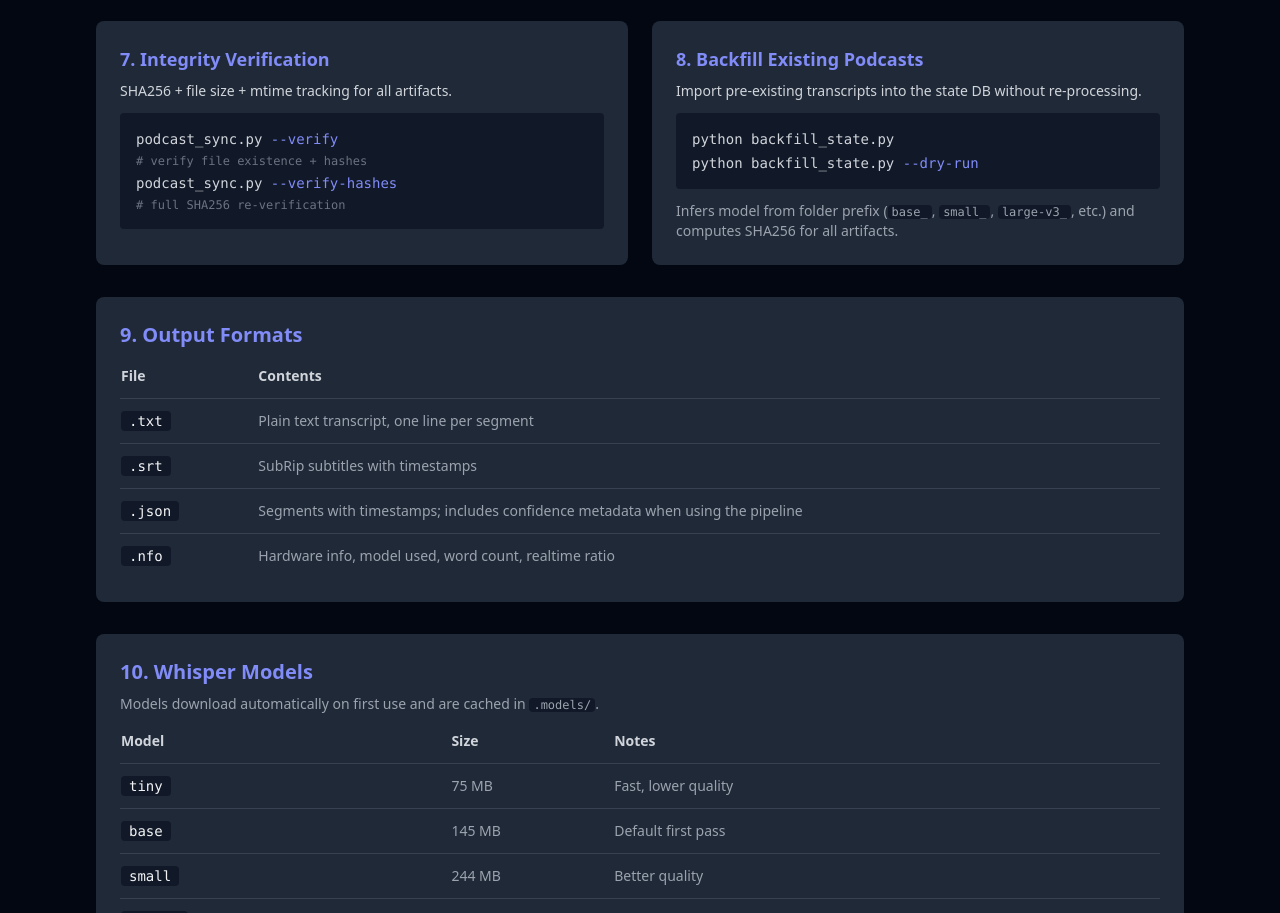
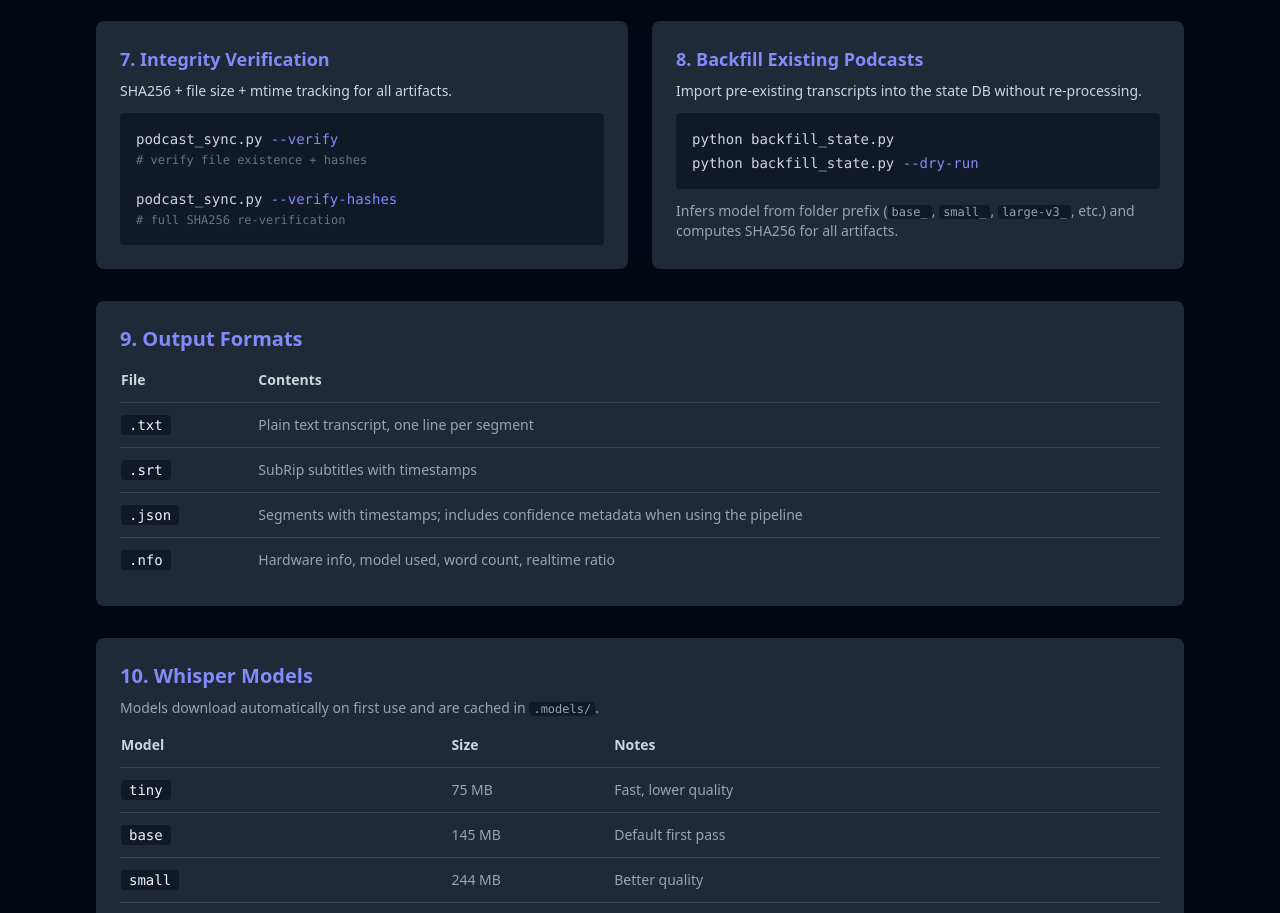
Before and after one commit to schwesig/podcast-transcriber, an Astro site in the folder web/: page /features in a window 1280 px wide. Shown: the part 1228-2141 px from the top of the page. Built offline with nearby package versions, Linux system fonts and the light colour scheme; Astro itself is replaced by a stand-in of ours.

Commit message:
fix: accessibility and code block consistency
Co-Authored-By: Claude Sonnet 4.6 <noreply@anthropic.com>

```diff
--- a/web/src/layouts/Layout.astro
+++ b/web/src/layouts/Layout.astro
@@ -58,6 +58,8 @@ const navLinks = [
             id="nav-toggle"
             class="md:hidden text-gray-400 hover:text-gray-100 transition-colors"
             aria-label="Toggle navigation"
+            aria-expanded="false"
+            aria-controls="nav-menu"
           >
             <svg class="w-6 h-6" fill="none" stroke="currentColor" viewBox="0 0 24 24">
               <path stroke-linecap="round" stroke-linejoin="round" stroke-width="2" d="M4 6h16M4 12h16M4 18h16" />
@@ -102,6 +104,8 @@ const navLinks = [
       const menu = document.getElementById("nav-menu");
       toggle?.addEventListener("click", () => {
         menu?.classList.toggle("hidden");
+        const expanded = toggle.getAttribute("aria-expanded") === "true";
+        toggle.setAttribute("aria-expanded", expanded ? "false" : "true");
       });
     </script>
   </body>
--- a/web/src/pages/features.astro
+++ b/web/src/pages/features.astro
@@ -114,12 +114,11 @@ import Layout from "../layouts/Layout.astro";
         <p class="text-gray-300 text-sm mb-3">
           SHA256 + file size + mtime tracking for all artifacts.
         </p>
-        <div class="bg-gray-900 rounded p-4 font-mono text-sm text-gray-300 space-y-1">
-          <div>podcast_sync.py <span class="text-indigo-400">--verify</span></div>
-          <div class="text-gray-500 text-xs"># verify file existence + hashes</div>
-          <div class="mt-2">podcast_sync.py <span class="text-indigo-400">--verify-hashes</span></div>
-          <div class="text-gray-500 text-xs"># full SHA256 re-verification</div>
-        </div>
+        <pre class="bg-gray-900 rounded p-4 font-mono text-sm text-gray-300"><code>podcast_sync.py <span class="text-indigo-400">--verify</span>
+<span class="text-gray-500 text-xs"># verify file existence + hashes</span>
+
+podcast_sync.py <span class="text-indigo-400">--verify-hashes</span>
+<span class="text-gray-500 text-xs"># full SHA256 re-verification</span></code></pre>
       </div>
 
       <!-- 8. Backfill Existing Podcasts -->
```
